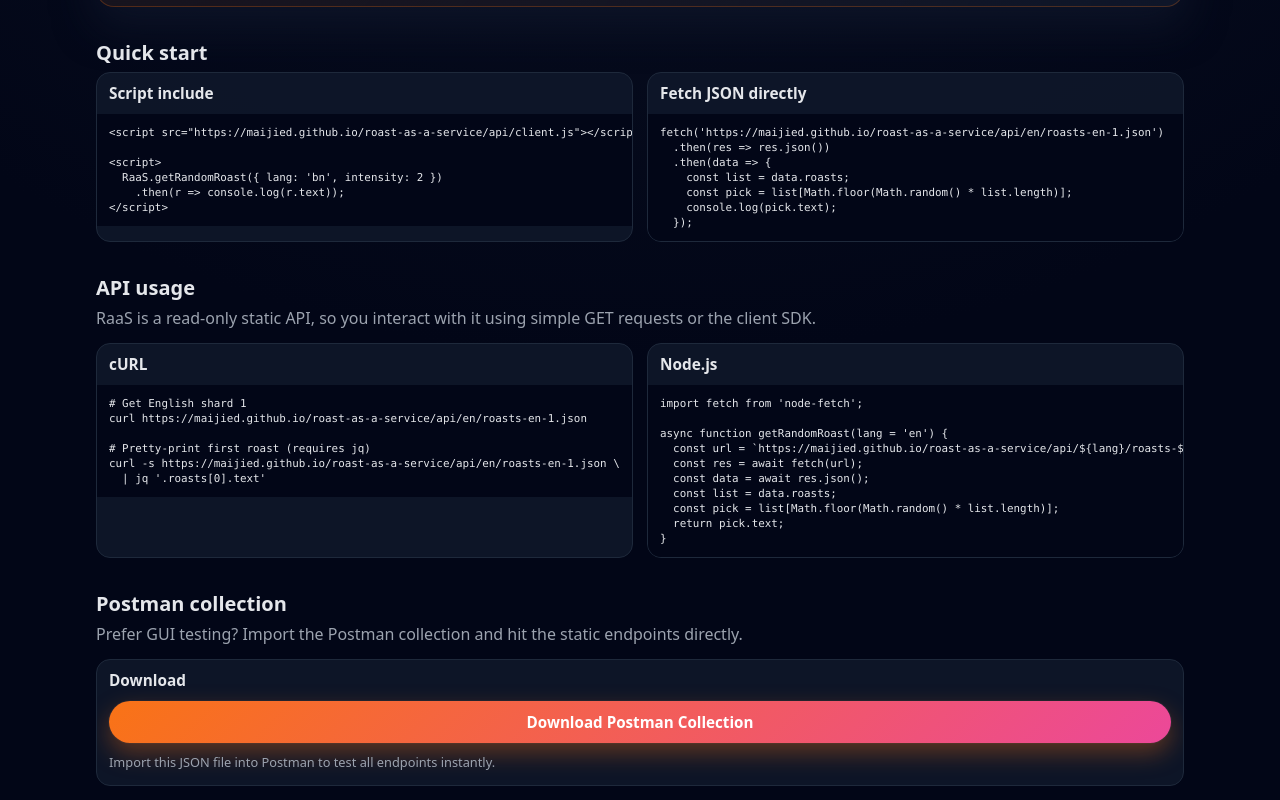
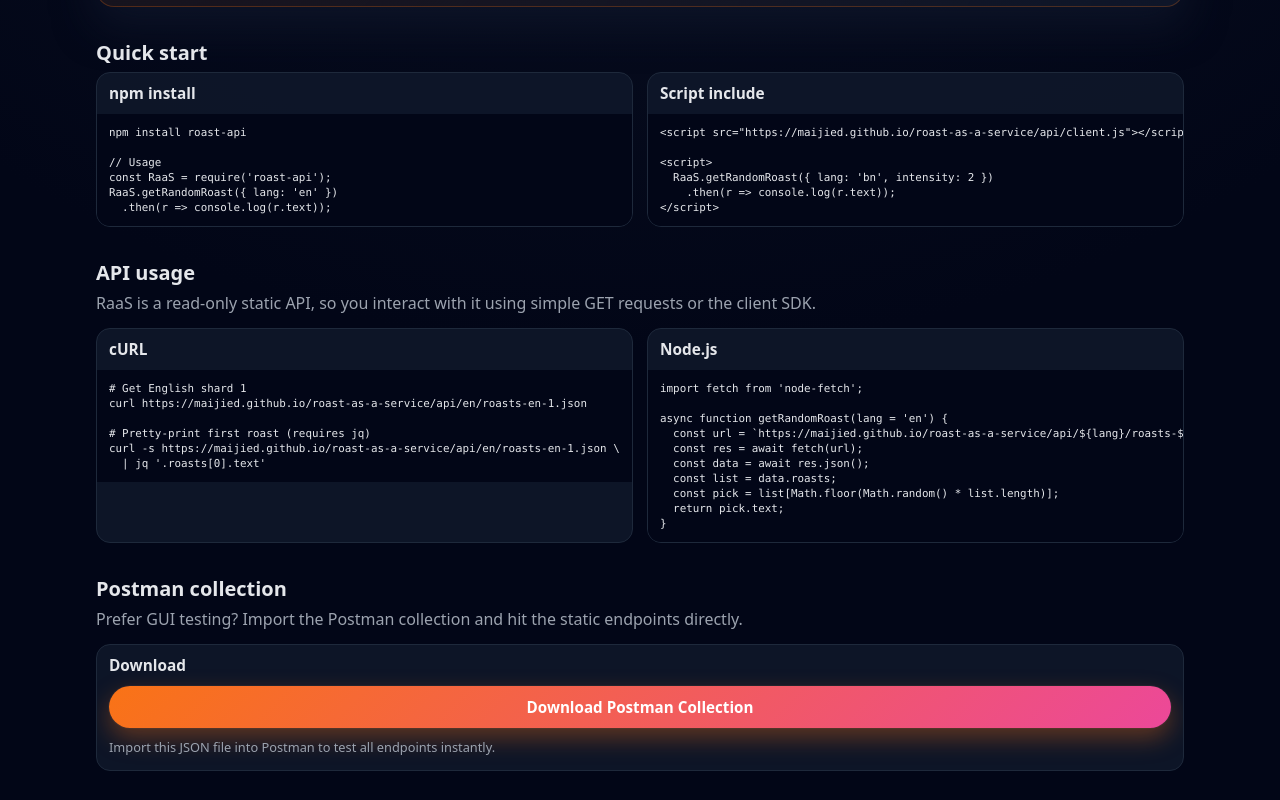
Before and after one commit to Maijied/roast-as-a-service, a website: page index.html in a window 1280 px wide. Shown: the part 850-1650 px from the top of the page. Drawn offline with Linux system fonts and the light colour scheme.

Commit message:
Add npm install instructions everywhere

```diff
--- a/index.html
+++ b/index.html
@@ -136,6 +136,15 @@ $ raas get --lang=en
                 <h2>Quick start</h2>
                 <div class="code-grid">
                     <div class="code-card">
+                        <h3>npm install</h3>
+                        <pre><code>npm install roast-api
+
+// Usage
+const RaaS = require('roast-api');
+RaaS.getRandomRoast({ lang: 'en' })
+  .then(r =&gt; console.log(r.text));</code></pre>
+                    </div>
+                    <div class="code-card">
                         <h3>Script include</h3>
                         <pre><code>&lt;script src="https://maijied.github.io/roast-as-a-service/api/client.js"&gt;&lt;/script&gt;
 
@@ -143,16 +152,6 @@ $ raas get --lang=en
   RaaS.getRandomRoast({ lang: 'bn', intensity: 2 })
     .then(r =&gt; console.log(r.text));
 &lt;/script&gt;</code></pre>
-                    </div>
-                    <div class="code-card">
-                        <h3>Fetch JSON directly</h3>
-                        <pre><code>fetch('https://maijied.github.io/roast-as-a-service/api/en/roasts-en-1.json')
-  .then(res =&gt; res.json())
-  .then(data =&gt; {
-    const list = data.roasts;
-    const pick = list[Math.floor(Math.random() * list.length)];
-    console.log(pick.text);
-  });</code></pre>
                     </div>
                 </div>
             </section>
```
Also changed, not shown: README.md.
